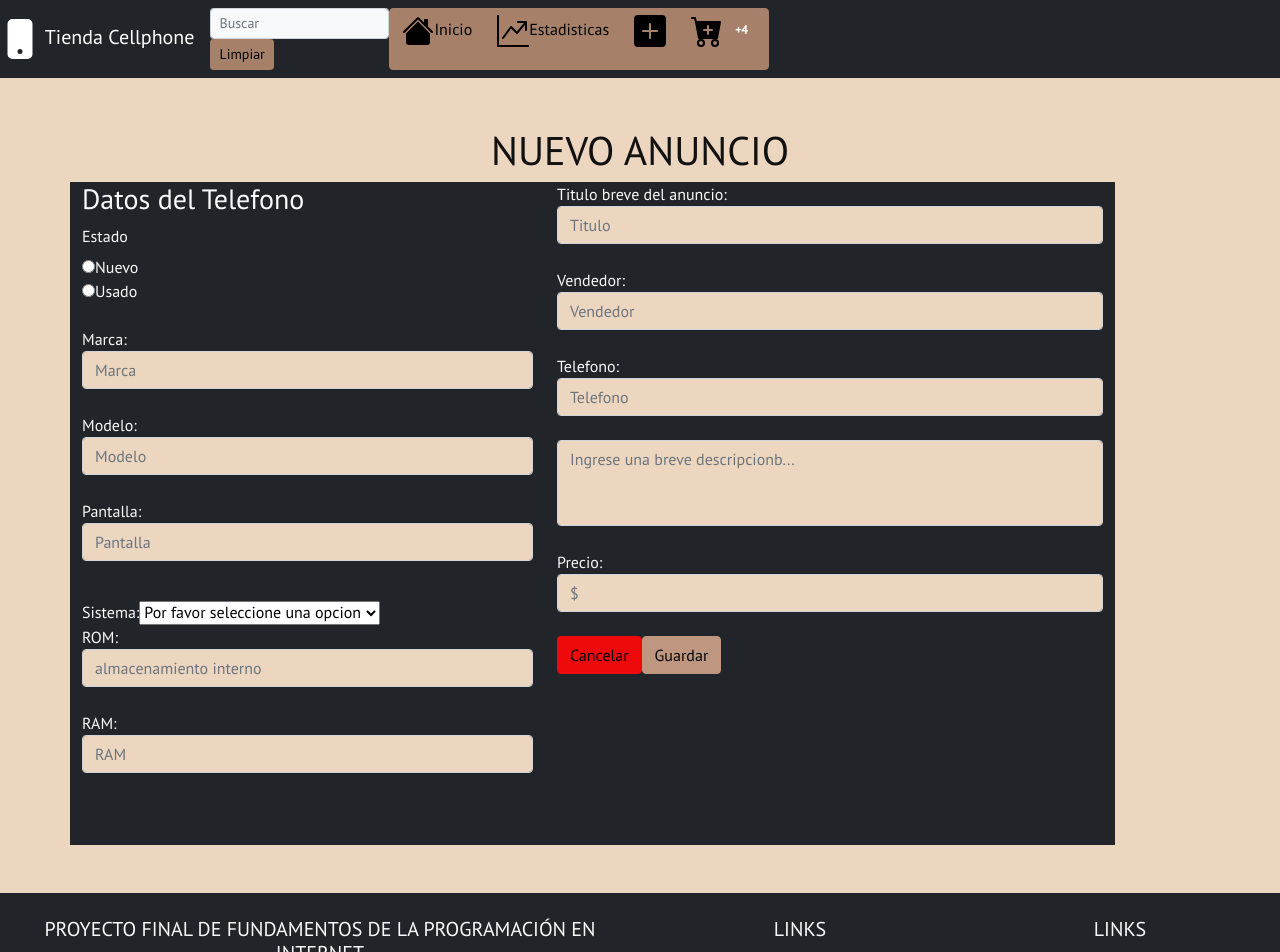
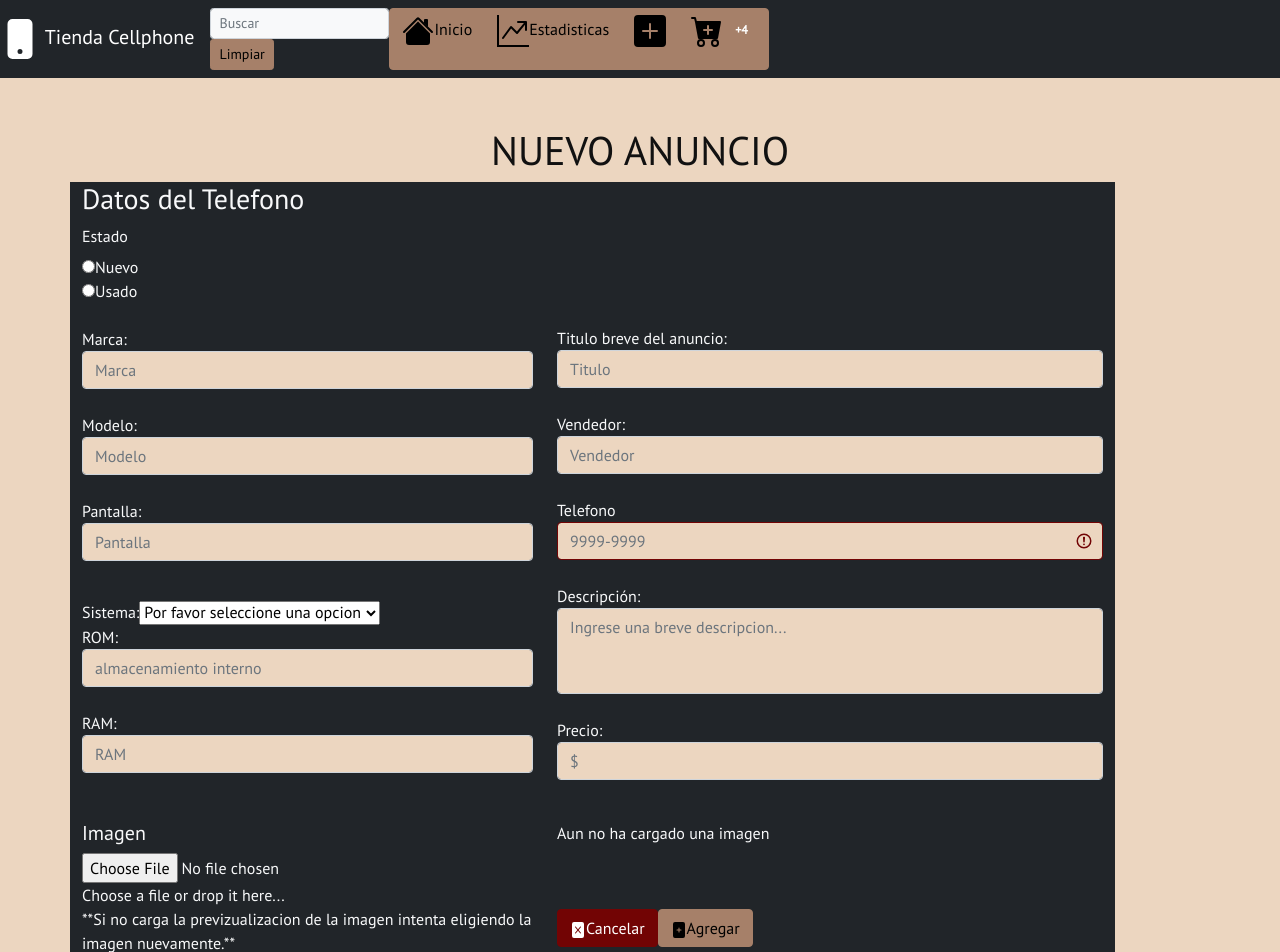
Before and after one commit to CL16006/OnlineStore, a Vue app: page /anuncio in a window 1280 px wide. Shown: the top 952 px of the page. Built offline with nearby package versions, Linux system fonts and the light colour scheme; no server answers; what vue-paginate, vuefire would draw is missing.

Commit message:
nuevoAnuncio completado

```diff
--- a/package.json
+++ b/package.json
@@ -10,9 +10,11 @@
   "dependencies": {
     "bootstrap": "^5.1.3",
     "bootstrap-vue": "^2.21.2",
+    "chart.js": "^3.6.0",
     "core-js": "^3.6.5",
     "firebase": "^7.12.0",
     "vue": "^2.6.14",
+    "vue-chartjs": "^3.5.1",
     "vue-paginate": "^3.6.0",
     "vue-router": "^3.2.0",
     "vuefire": "^2.2.5"
--- a/src/components/NuevoAnuncio.vue
+++ b/src/components/NuevoAnuncio.vue
@@ -59,12 +59,13 @@
           ><br />
           <label for="ram">RAM: </label>
           <b-form-input id="ram" v-model="dram" placeholder="RAM"></b-form-input
-          ><br />
+          >
         </div>
 
         <br /><br />
       </b-col>
       <b-col cols="6" class="bg-dark text-light">
+        <br /><br /><br /><br /><br/><br/>
         <label for="titulo">Titulo breve del anuncio: </label>
         <b-form-input
           id="titulo"
@@ -79,17 +80,18 @@
           placeholder="Vendedor"
         ></b-form-input
         ><br />
-        <label for="telefono">Telefono: </label>
+        <label for="telefono">Telefono </label>
         <b-form-input
           id="telefono"
           v-model="dtelefono"
-          placeholder="Telefono"
-        ></b-form-input
-        ><br />
+          :state="telState"
+          placeholder="9999-9999"
+        ></b-form-input><br />
+        <label for="textarea">Descripción: </label>
         <b-form-textarea
           id="textarea"
           v-model="ddescripcion"
-          placeholder="Ingrese una breve descripcionb..."
+          placeholder="Ingrese una breve descripcion..."
           rows="3"
           max-rows="6"
         ></b-form-textarea
@@ -99,54 +101,81 @@
           id="precio"
           v-model="dprecio"
           placeholder="$"
-        ></b-form-input
-        ><br />
-        <b-button variant="danger" href="/">Cancelar</b-button>
+        ></b-form-input>
+      </b-col>
+    </b-row>
+    <b-row>
+      <b-col cols="5" class="bg-dark text-light">
+        <!--Manejo de las imagenes-->
+        <div>
+          <h5>Imagen</h5>
+          <b-form-file
+            id="file"
+            @change="previzualizar()"
+            v-model="file"
+            :state="Boolean(file)"
+            placeholder="Choose a file or drop it here..."
+            drop-placeholder="Drop file here..."
+          ></b-form-file>
+          <p>**Si no carga la previzualizacion de la imagen intenta eligiendo la imagen nuevamente.**</p>
+        </div>
+        <br /><br />
+      </b-col>
+      <b-col cols="6" class="bg-dark text-light">
+        <p v-show="file==null">Aun no ha cargado una imagen</p><br/>
+         <div id="preview"></div>
+        <div class="bg-success">
+          <b-progress
+            v-show="uploading"
+            :value="value"
+            :max="max"
+            show-progress
+            animated
+          ></b-progress>
+        </div>
+        <br />
+        <b-button variant="danger" href="/"><b-icon icon="file-excel-fill"></b-icon>Cancelar</b-button>
         <b-button
           @click="
             guardarAnuncio();
             toast('b-toaster-bottom-center', true);
           "
-          variant="success"
-          >Guardar</b-button
-        >
-        <b-toast
-          id="example-toast"
-          title="Anuncio se guardo"
-          static
-          no-auto-hide
-        >
-          Anuncio guardado satisfactoriamente!
-        </b-toast>
+          variant="primary"
+          ><b-icon icon="file-plus-fill"></b-icon>Agregar</b-button
+        ><br /><br />
       </b-col>
+
     </b-row>
     <br /><br />
   </b-container>
 </template>
 
 <script>
-import { db } from "../db";
+import { db, storage } from "../db";
 
 export default {
   name: "NuevoAnuncio",
   components: {},
   data: function () {
     return {
+      max: 100,
+      value: 45,
+      idRef: null,
       progressUpload: 0,
       file: null,
-      fileName:'',
-      uploadTask:'',
-      uploading:false,
-      downloadURL:'',
-      archivos:[],
-      uploadEnd:false,
+      fileName: "",
+      uploadTask: "",
+      uploading: false,
+      downloadURL: "",
+      archivos: [],
+      uploadEnd: false,
       ddescripcion: "",
       dfecha: null,
       dtelefono: "",
       dtitulo: "",
       dvendedor: "",
       dprecio: "",
-      dnuevo: null,
+      dnuevo: false,
       dmarca: "",
       dmodelo: "",
       dpantalla: "",
@@ -166,6 +195,78 @@ export default {
     };
   },
   methods: {
+    previzualizar() {
+      document.getElementById("file").onchange = function (e) {
+        // Creamos el objeto de la clase FileReader
+        let reader = new FileReader();
+
+        // Leemos el archivo subido y se lo pasamos a nuestro fileReader
+        reader.readAsDataURL(e.target.files[0]);
+
+        // Le decimos que cuando este listo ejecute el código interno
+        reader.onload = function () {
+          let preview = document.getElementById("preview"),
+            image = document.createElement("img");
+
+          image.src = reader.result;
+          image.style = "width:100%";
+
+          preview.innerHTML = "";
+          preview.append(image);
+        };
+      };
+    },
+    upload(IDanuncio) {
+      this.fileName = this.file.name;
+      this.uploading = true;
+      var archivo = storage.ref("" + IDanuncio + "/" + this.file.name);
+      archivo
+        .put(this.file)
+        .then(() => {
+          this.uploadEnd = true;
+          archivo.getDownloadURL().then((url) => {
+            this.downloadURL = url;
+            this.uploading = false;
+            this.listarArchivos();
+          });
+        })
+        .catch((error) => {
+          console.log(error);
+        });
+    },
+    listarArchivos() {
+      var this2 = this;
+      var listRef = storage
+        .ref()
+        .child("IDanuncio")
+        .listAll()
+        .then((res) => {
+          res.items.forEach(function (itemsRef) {
+            this2.archivos.push(itemsRef.fullPath);
+          });
+        })
+        .catch((error) => {
+          console.log(error);
+        });
+
+      console.log(listRef);
+    },
+    deleteImage() {
+      storage
+        .ref("IDanuncio/" + this.file.name)
+        .delete()
+        .then(() => {
+          this.uploading = false;
+          this.uploadEnd = false;
+          this.downloadURL = "";
+          console.log("la imagen se elimino");
+        })
+        .catch((error) => {
+          console.log(error);
+        });
+      this.file = null;
+      this.fileName = "";
+    },
     guardarAnuncio: function () {
       var prc = parseInt(this.dprecio);
       var hoy = new Date();
@@ -178,9 +279,11 @@ export default {
         (this.dsistema != "") &
         (this.dtelefono != "") &
         (this.dtitulo != "") &
-        (this.dvendedor != "")
+        (this.dvendedor != "")&
+        (this.file!=null)
       ) {
-        db.collection("anuncios").add({
+        db.collection("anuncios")
+          .add({
             descripcion: this.ddescripcion,
             celular: {
               marca: this.dmarca,
@@ -196,7 +299,15 @@ export default {
             telefono: this.dtelefono,
             titulo: this.dtitulo,
             vendedor: this.dvendedor,
+          })
+          .then((docRef) => {
+            console.log("Document written with ID: ", docRef.id);
+            this.upload(docRef.id);
+          })
+          .catch((error) => {
+            console.log("Error agregando el documento" + error);
           });
+
         this.limpiar();
       } else {
         //console.log('no se pudo realizar la operacion porque alguno de los campos esta vacio');
@@ -229,6 +340,7 @@ export default {
       this.dram = "";
       this.drom = "";
       this.dsistema = null;
+      this.file=null;
     },
     toast(toaster, append = false) {
       this.counter++;
@@ -240,8 +352,13 @@ export default {
       });
     },
   },
-  created(){
-
+  created() {
+    this.listarArchivos();
+  },
+  computed:{
+    telState() {
+        return /^[0-9]{4}-[0-9]{4}/.test(this.dtelefono) ? true : false
+      }
   }
 };
 </script>
--- a/src/styles/custom.scss
+++ b/src/styles/custom.scss
@@ -12,4 +12,4 @@ $secondary: #ecd6c0;
 $success: #bf9780;
 $info:#a68069;
 $warning:#c79c79;
-$danger:#ee0a0a;
+$danger:#720404;
--- a/src/views/Estadisticas.vue
+++ /dev/null
@@ -1,3 +0,0 @@
-<template>
-    <h1>Estadisticas</h1>
-</template>
```
Also changed, not shown: 1 other file (tests, documents, lock files or other folders). Lines whose indentation alone changed are shown as unchanged.
